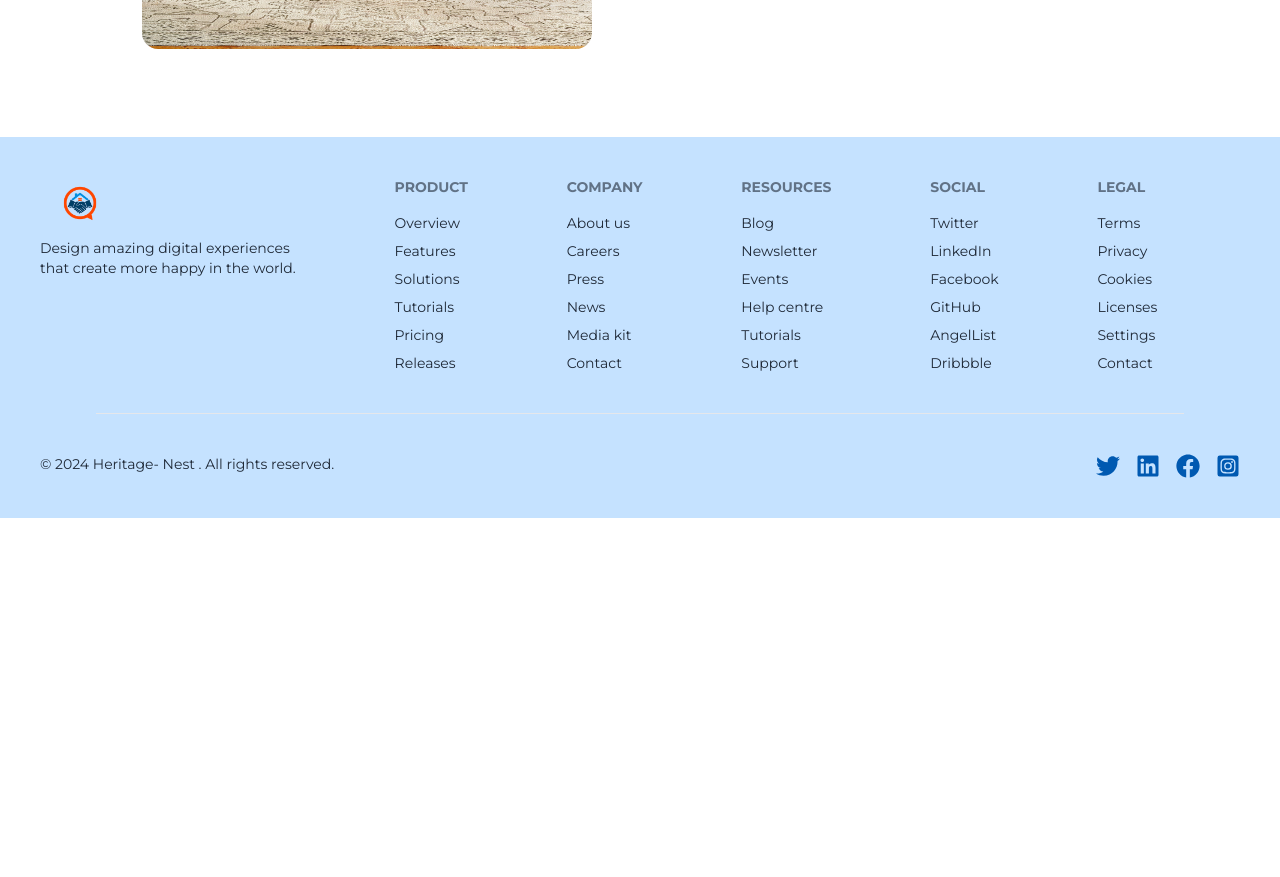
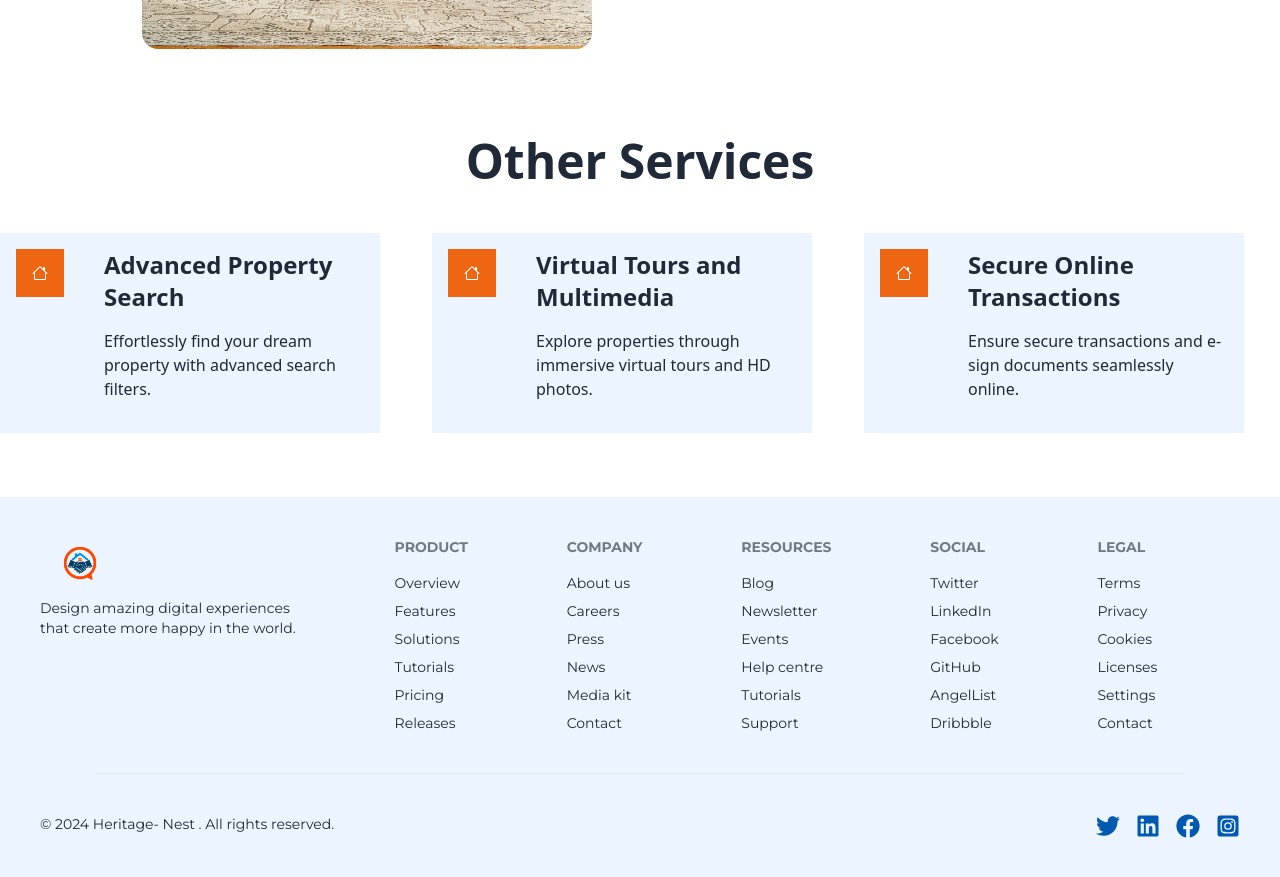
Before and after one commit to MdAlAmin212104/landing-page, a React app: page / in a window 1280 px wide. Shown: the part 2340-3217 px from the top of the page. Before the commit the page ends 2858 px from the top, so only its background shows below. Built offline with nearby package versions, Linux system fonts and the light colour scheme; the HTML template or start-up script is replaced by a standard one.

Commit message:
landing page done

```diff
--- a/src/Components/Sheard/Footer.jsx
+++ b/src/Components/Sheard/Footer.jsx
@@ -2,7 +2,7 @@ import { FaFacebook, FaInstagramSquare, FaLinkedin, FaTwitter } from "react-icon
 
 const Footer = () => {
   return (
-    <div className="bg-[#C5E2FF]">
+    <div className="bg-[#ECF5FF]">
         <footer className="footer text-base-content p-10 Montserrat">
       <aside>
         <img src="/logo.png" alt="logo"  className="w-[80px]"/>
--- a/src/Page/landingPage/LandingPage.jsx
+++ b/src/Page/landingPage/LandingPage.jsx
@@ -1,6 +1,7 @@
 import Banner from "./component/banner";
 import Part1 from "./component/Part1";
 import Part2 from "./component/Part2";
+import Services from "./component/Services";
 
 const LandingPage = () => {
     return (
@@ -9,6 +10,7 @@ const LandingPage = () => {
             <Part1/>
             <Part2/>
             <Part1/>
+            <Services/>
         </div>
     );
 };
--- /dev/null
+++ b/src/Page/landingPage/component/Services.jsx
@@ -0,0 +1,43 @@
+import { BsHouse } from "react-icons/bs";
+
+
+const Services = () => {
+  return (
+    <div className="container mx-auto">
+      <h1 className="md:text-5xl text-2xl font-bold text-center mb-12">
+        Other Services
+      </h1>
+      <div className="grid md:grid-cols-3 sm:grid-cols-2 gap-4 mb-16">
+        <div className="flex justify-center items-start bg-[#ECF5FF] h-[200px] w-[380px]">
+        <div className="w-12 h-12 bg-[#EE6611] p-4 mt-4 ml-4">
+        <BsHouse  className="text-white"/>
+        </div>
+        <div className="ml-6">
+            <h1 className="text-2xl font-semibold m-4">Advanced Property Search</h1>
+            <p className="m-4 font-medium">Effortlessly find your dream property with advanced search filters.</p>
+        </div>
+        </div>
+        <div className="flex justify-center items-start bg-[#ECF5FF] h-[200px] w-[380px]">
+        <div className="w-12 h-12 bg-[#EE6611] p-4 mt-4 ml-4">
+        <BsHouse  className="text-white"/>
+        </div>
+        <div className="ml-6">
+            <h1 className="text-2xl font-semibold m-4">Virtual Tours and Multimedia</h1>
+            <p className="m-4 font-medium">Explore properties through immersive virtual tours and HD photos.</p>
+        </div>
+        </div>
+        <div className="flex justify-center items-start bg-[#ECF5FF] h-[200px] w-[380px]">
+        <div className="w-12 h-12 bg-[#EE6611] p-4 mt-4 ml-4">
+        <BsHouse  className="text-white"/>
+        </div>
+        <div className="ml-6">
+            <h1 className="text-2xl font-semibold m-4">Secure Online Transactions</h1>
+            <p className="m-4 font-medium">Ensure secure transactions and e-sign documents seamlessly online.</p>
+        </div>
+        </div>
+      </div>
+    </div>
+  );
+};
+
+export default Services;
```
